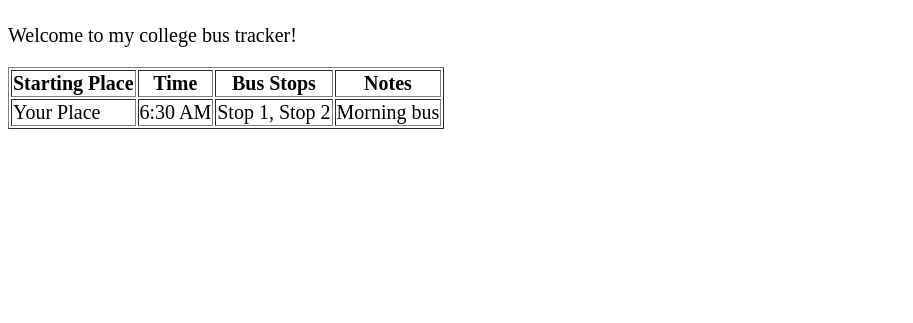
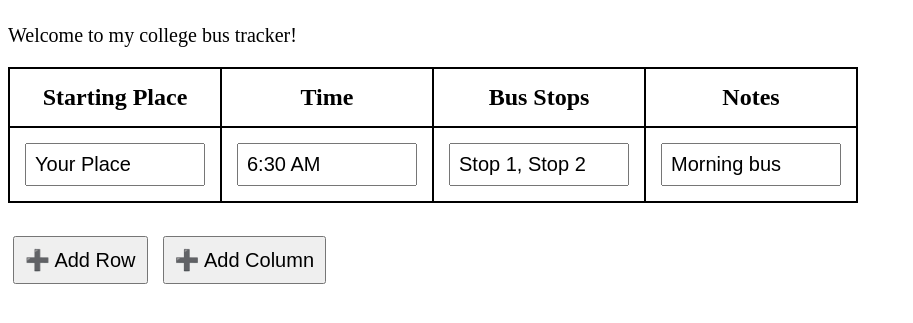
Before and after one commit to mubaris1458/Bus-travel-tracker, a plain HTML site: page index.html in a window 1280 px wide. Shown: the part 77-400 px from the top of the page, without its empty margins (0-913 px from the left). Drawn offline with Linux system fonts and the light colour scheme.

Commit message:
Enhance bus tracker with dynamic row and column addition

```diff
--- a/index.html
+++ b/index.html
@@ -1,10 +1,35 @@
 <!DOCTYPE html>
 <html>
+
 <head>
     <title>College Bus Tracker</title>
+
     <style>
         body {
             font-size: 20px;
+        }
+
+        table {
+            font-size: 24px;
+            border-collapse: collapse;
+        }
+
+        th, td {
+            padding: 15px;
+            border: 2px solid black;
+        }
+
+        input {
+            font-size: 20px;
+            padding: 8px;
+            width: 180px;
+            box-sizing: border-box;
+        }
+
+        button {
+            font-size: 20px;
+            padding: 10px;
+            margin: 10px 5px;
         }
     </style>
 </head>
@@ -15,7 +40,7 @@
 
     <p>Welcome to my college bus tracker!</p>
 
-    <table border="1">
+    <table id="busTable">
 
         <tr>
             <th>Starting Place</th>
@@ -25,13 +50,84 @@
         </tr>
 
         <tr>
-            <td>Your Place</td>
-            <td>6:30 AM</td>
-            <td>Stop 1, Stop 2</td>
-            <td>Morning bus</td>
+            <td>
+                <input type="text" value="Your Place">
+            </td>
+
+            <td>
+                <input type="text" value="6:30 AM">
+            </td>
+
+            <td>
+                <input type="text" value="Stop 1, Stop 2">
+            </td>
+
+            <td>
+                <input type="text" value="Morning bus">
+            </td>
         </tr>
 
     </table>
 
+    <br>
+
+    <button onclick="addRow()">➕ Add Row</button>
+
+    <button onclick="addColumn()">➕ Add Column</button>
+
+
+    <script>
+
+        function addRow() {
+
+            var table = document.getElementById("busTable");
+
+            var row = table.insertRow();
+
+            var cell1 = row.insertCell(0);
+            var cell2 = row.insertCell(1);
+            var cell3 = row.insertCell(2);
+            var cell4 = row.insertCell(3);
+
+            cell1.innerHTML =
+                '<input type="text" placeholder="Enter place">';
+
+            cell2.innerHTML =
+                '<input type="text" placeholder="Enter time">';
+
+            cell3.innerHTML =
+                '<input type="text" placeholder="Enter bus stop">';
+
+            cell4.innerHTML =
+                '<input type="text" placeholder="Enter notes">';
+        }
+
+
+        function addColumn() {
+
+            var name = prompt("Enter column name:");
+
+            if (name == null || name == "") {
+                return;
+            }
+
+            var table = document.getElementById("busTable");
+
+            var header = table.rows[0].insertCell(-1);
+
+            header.innerHTML = name;
+
+            for (var i = 1; i < table.rows.length; i++) {
+
+                var cell = table.rows[i].insertCell(-1);
+
+                cell.innerHTML =
+                    '<input type="text" placeholder="Enter ' + name + '">';
+            }
+        }
+
+    </script>
+
 </body>
+
 </html>
```
